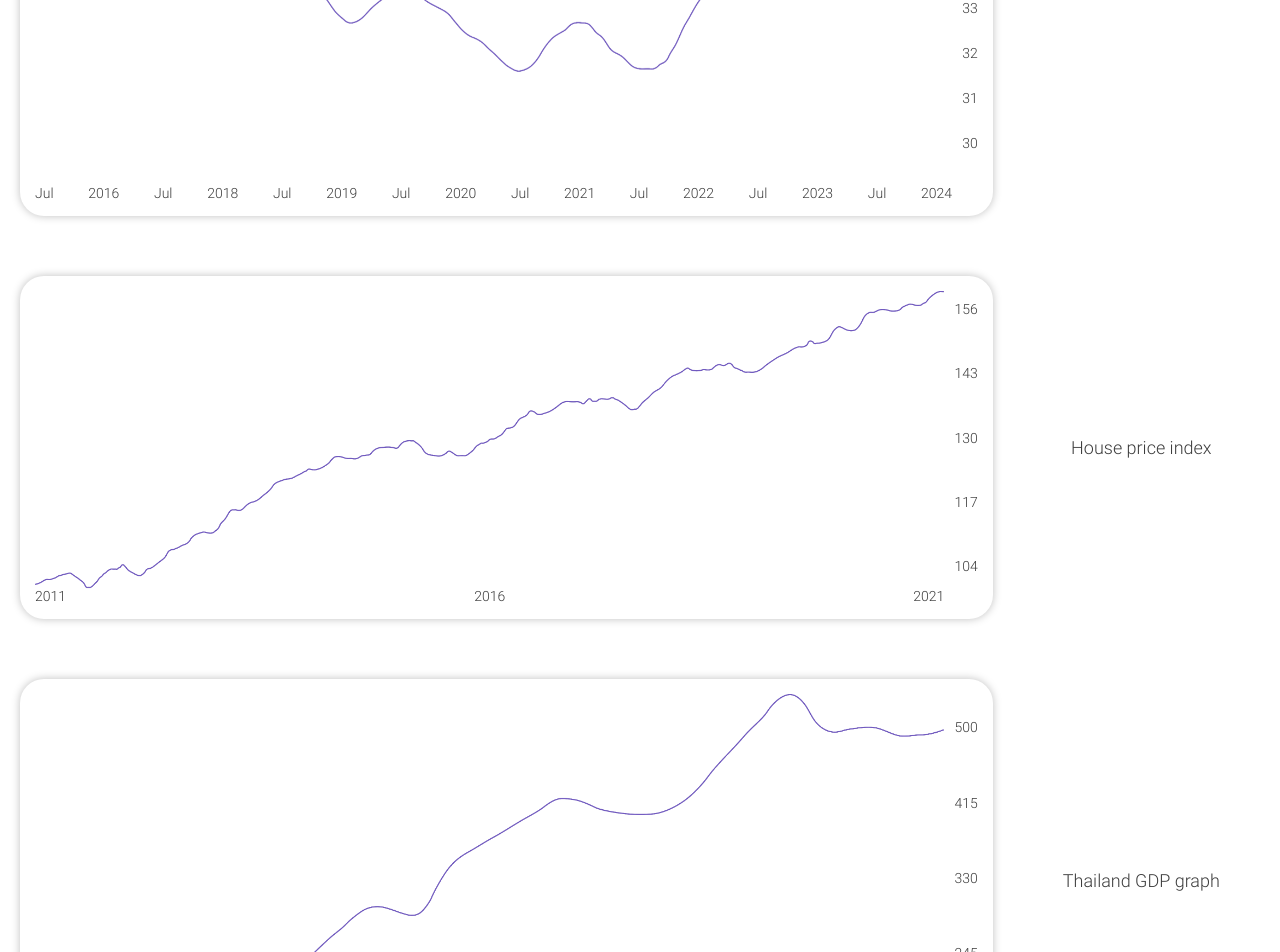
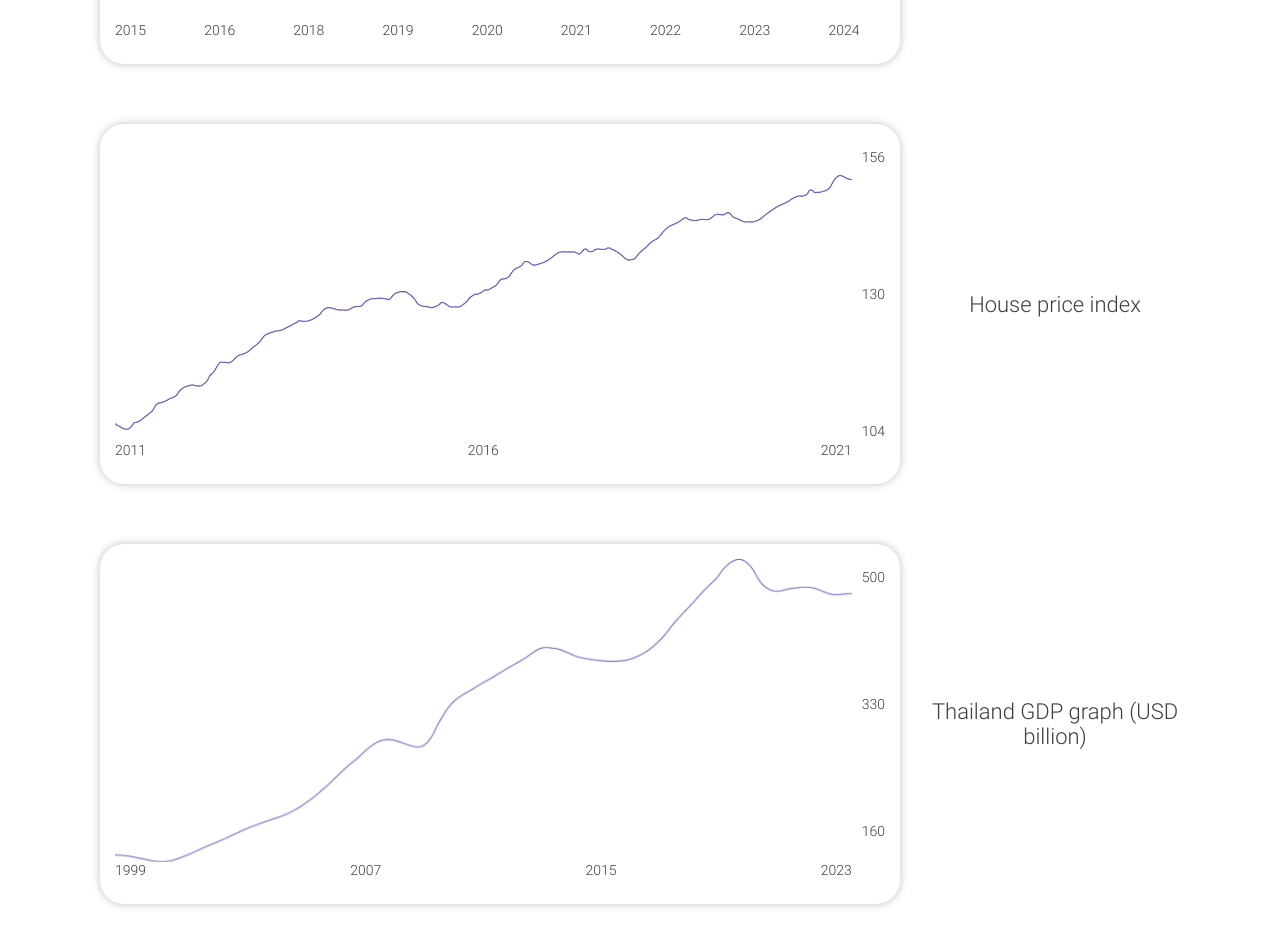
Before and after one commit to etokiryau/aio_th, a Next.js app: page / in a window 1280 px wide. Shown: the part 5120-6072 px from the top of the page. Built offline with nearby package versions, Linux system fonts and the light colour scheme.

Commit message:
refact: reasons style

```diff
--- /dev/null
+++ b/src/components/reasonGraph/ReasonGraph.tsx
@@ -0,0 +1,44 @@
+import { FC } from "react";
+
+import ImageWrapper from "../imageWrapper/ImageWrapper";
+
+import styles from "./reasonGraph.module.scss";
+
+interface IProps {
+    xData: (string | number)[]
+    yData: (string | number)[]
+    src: string
+    text: string
+    yPadding: string
+    imgHeight: number
+}
+
+const ReasonGraph: FC<IProps> = ({ xData, yData, src, text, yPadding, imgHeight }) => {
+
+    const xContent = xData.map((item, i) => <p key={i}>{item}</p>);
+    const yContent = yData.map((item, i) => <p key={i}>{item}</p>);
+
+    return (
+        <div className={styles.graph}>
+            <div className={styles.graph__main}>
+                <div className={styles.graph__main_left}>
+                    <div className={styles.graph__main_left_wrapper}>
+                        <div className={styles.graph__main_left_image}>
+                            <ImageWrapper src={src} alt={text} width={960} height={imgHeight} />
+                        </div>
+
+                        <div className={styles.graph__main_left_down}>
+                            {xContent}
+                        </div>
+                    </div>
+                </div>
+                <div className={styles.graph__main_right} style={{ padding: yPadding }}>
+                    {yContent}
+                </div>
+            </div>
+            <p className={styles.graph__text}>{text}</p>
+        </div>
+    );
+};
+
+export default ReasonGraph;
--- /dev/null
+++ b/src/components/reasonGraph/reasonGraph.module.scss
@@ -0,0 +1,68 @@
+@use '@/styles/_variables.module' as vars;
+@use '@/styles/_mixins.module' as mixins;
+
+.graph {
+    @include mixins.flexCenter;
+    gap: 30px;
+
+    &__main {
+        padding: 15px;
+        display: flex;
+        gap: 10px;
+        width: min(100%, 800px);
+        height: 360px;
+        box-shadow: vars.$boxShadow;
+        border-radius: vars.$borderRadius;
+        font-size: 14px;
+
+        &_left {
+            @include mixins.scrollbar;
+            overflow-x: scroll;
+            padding-bottom: 10px;
+            width: 100%;
+
+            &_wrapper {
+                width: max(100%, 600px);
+                height: 100%;
+            }
+
+            &_image {
+                width: 100%;
+                height: calc(100% - 17px);
+            }
+
+            &_down {
+                display: flex;
+                justify-content: space-between;
+            }
+        }
+
+        &_right {
+            padding: 10px 0 50px;
+            display: flex;
+            flex-direction: column-reverse;
+            justify-content: space-between;
+        }
+    }
+
+    &__text {
+        font-size: 22px;
+        width: min(100%, 250px);
+        text-align: center;
+    }
+}
+
+@media (max-width: 768px) {
+    .graph {
+        display: block;
+
+        &__main {
+            border-radius: vars.$mobileBorderRadius;
+        }
+
+        &__text {
+            margin-top: 10px;
+            width: unset;
+        }
+    }
+}
--- a/src/components/screens/home/Home.tsx
+++ b/src/components/screens/home/Home.tsx
@@ -7,9 +7,10 @@
 import QuizForm from "@/components/quizForm/QuizForm";
 import LearnForm from "@/components/learnForm/LearnForm";
 import AdvantageBento2 from "@/components/ui/advantageBento2/AdvantageBento2";
+import ImageWrapper from "@/components/imageWrapper/ImageWrapper";
 
 import styles from "./home.module.scss";
-import ImageWrapper from "@/components/imageWrapper/ImageWrapper";
+import ReasonGraph from "@/components/reasonGraph/ReasonGraph";
 
 interface IOpportunity {
     name: string
@@ -86,12 +87,12 @@
 
     const toggleForm = () => setIsLearn(prev => !prev);
 
-    const graph1x = ['Jul', '2016', 'Jul', '2018', 'Jul', '2019', 'Jul', '2020', 'Jul', '2021', 'Jul', '2022', 'Jul', '2023', 'Jul', '2024'];
-    const graph1y = [30, 31, 32, 33, 34, 35, 36, 37, 38, 39];
+    const graph1x = ['2015', '2016', '2018', '2019', '2020', '2021', '2022', '2023', '2024'];
+    const graph1y = [30, 34, 38];
     const graph2x = ['2011', '2016', '2021'];
-    const graph2y = [104, 117, 130, 143, 156];
+    const graph2y = [104, 130, 156];
     const graph3x = ['1999', '2007', '2015', '2023'];
-    const graph3y = [160, 245, 330, 415, 500];
+    const graph3y = [160, 330, 500];
 
     const opportunitiesContent: JSX.Element[] = opportunitiesData.map((item, i) => {
         return (
@@ -201,78 +202,36 @@
                     <h2>The main reasons to invest in Thailand property</h2>
                     <ul>
                         <li>
-                            <div className={styles.graph}>
-                                <div className={styles.graph__left}>
-                                    <div className={styles.graph__left_wrapper}>
-                                        <div className={styles.graph__left_image}>
-                                            <ImageWrapper src="/img/graph1.png" alt="Currency rate" width={960} height={490} />
-                                        </div>
-
-                                        <div className={styles.graph__left_down}>
-                                            {graph1x.map((item, i) => {
-                                                return <p key={i}>{item}</p>;
-                                            })}
-                                        </div>
-                                    </div>
-                                </div>
-                                <div className={styles.graph__right}>
-                                    {graph1y.map((item, i) => {
-                                        return <p key={i}>{item}</p>;
-                                    })}
-                                </div>
-
-                            </div>
-                            <p className={styles.text}>Thai baht to dollar exchange rate</p>
+                            <ReasonGraph
+                                xData={['2015', '2016', '2018', '2019', '2020', '2021', '2022', '2023', '2024']}
+                                yData={[30, 34, 38]}
+                                src="/img/graph1.png"
+                                imgHeight={490}
+                                text="Thai baht to US dollar exchange rate"
+                                yPadding="10px 0 50px"
+                            />
                         </li>
 
                         <li>
-                            <div className={styles.graph}>
-                                <div className={styles.graph__left}>
-                                    <div className={styles.graph__left_wrapper}>
-                                        <div className={styles.graph__left_image}>
-                                            <ImageWrapper src="/img/graph2.png" alt="Currency rate" width={960} height={315} />
-                                        </div>
-
-                                        <div className={styles.graph__left_down}>
-                                            {graph2x.map((item, i) => {
-                                                return <p key={i}>{item}</p>;
-                                            })}
-                                        </div>
-                                    </div>
-                                </div>
-                                <div className={styles.graph__right}>
-                                    {graph2y.map((item, i) => {
-                                        return <p key={i}>{item}</p>;
-                                    })}
-                                </div>
-
-                            </div>
-                            <p className={styles.text}>House price index</p>
+                            <ReasonGraph
+                                xData={['2011', '2016', '2021']}
+                                yData={[104, 130, 156]}
+                                src="/img/graph2.png"
+                                imgHeight={315}
+                                text="House price index"
+                                yPadding="10px 0 30px"
+                            />
                         </li>
 
                         <li>
-                            <div className={styles.graph}>
-                                <div className={styles.graph__left}>
-                                    <div className={styles.graph__left_wrapper}>
-                                        <div className={styles.graph__left_image}>
-                                            <ImageWrapper src="/img/graph3.png" alt="Currency rate" width={960} height={376} />
-                                        </div>
-
-                                        <div className={styles.graph__left_down}>
-                                            {graph3x.map((item, i) => {
-                                                return <p key={i}>{item}</p>;
-                                            })}
-                                        </div>
-                                    </div>
-                                </div>
-                                <div className={styles.graph__right}>
-                                    {graph3y.map((item, i) => {
-                                        return <p key={i}>{item}</p>;
-                                    })}
-                                </div>
-
-                            </div>
-                            <p className={styles.text}>Thailand GDP graph</p>
+                            <ReasonGraph
+                                xData={['1999', '2007', '2015', '2023']}
+                                yData={[160, 330, 500]}
+                                src="/img/graph3.png"
+                                imgHeight={376}
+                                text="Thailand GDP graph (USD billion)"
+                                yPadding="10px 0 50px"
+                            />
                         </li>
                     </ul>
                 </section>
--- a/src/components/screens/home/home.module.scss
+++ b/src/components/screens/home/home.module.scss
@@ -151,69 +151,8 @@
             padding-inline: 20px;
 
             li {
-                @include mixins.flexCenter;
-                gap: 10px 30px;
-
-                .graph {
-                    padding: 15px;
-                    display: flex;
-                    gap: 10px;
-                    width: min(100%, 1023px);
-                    box-shadow: vars.$boxShadow;
-                    border-radius: vars.$borderRadius;
-                    font-size: 14px;
-
-                    &__left {
-                        @include mixins.noScrollbar;
-                        overflow-x: auto;
-                        width: 100%;
-
-                        &_wrapper {
-                            width: max(100%, 600px);
-                        }
-
-                        &_image {
-                            width: 100%;
-                            height: calc(100% - 17px);
-                        }
-
-                        &_down {
-                            display: flex;
-                            justify-content: space-between;
-                        }
-                    }
-
-                    &__right {
-                        padding: 10px 0 50px;
-                        display: flex;
-                        flex-direction: column-reverse;
-                        justify-content: space-between;
-                    }
-                }
-
-                .text {
-                    width: min(100%, 250px);
-                    text-align: center;
-                }
-
                 &:nth-child(n+2) {
                     margin-top: 60px;
-                }
-
-                &:nth-child(2) {
-                    .graph {
-                        &__right {
-                            padding: 10px 0 30px;
-                        }
-                    }
-                }
-
-                &:nth-child(3) {
-                    .graph {
-                        &__right {
-                            padding: 25px 0 30px 0;
-                        }
-                    }
                 }
             }
         }
@@ -391,23 +330,6 @@
             }
         }
 
-        &__reasons {
-            ul {
-                li {
-                    display: block;
-
-                    .graph {
-                        border-radius: vars.$mobileBorderRadius;
-                    }
-
-                    .text {
-                        margin-top: 10px;
-                        width: unset;
-                    }
-                }
-            }
-        }
-
         &__form {
             &_content {
                 margin-top: 42px;
```
